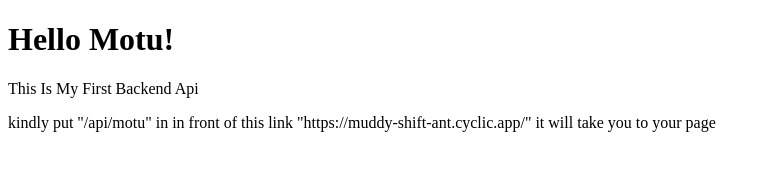
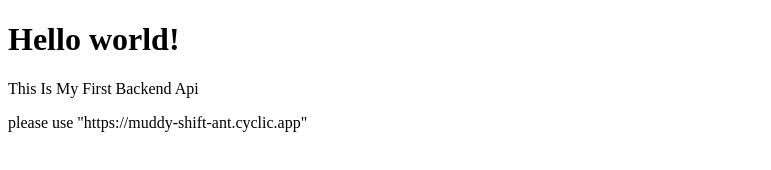
Before and after one commit to vipindevwork/rap-names-api, a website: page index.html in a window 1280 px wide. Shown: the whole page, without its empty margins (0-771 px from the left). Drawn offline with Linux system fonts and the light colour scheme.

Commit message:
some changes in html

```diff
--- a/index.html
+++ b/index.html
@@ -6,9 +6,9 @@
     <title>Document</title>
 </head>
 <body>
-    <h1>Hello Motu!</h1>
+    <h1>Hello world!</h1>
     <p>This Is My First Backend Api </p>
-    <p> kindly put   "/api/motu" in in front of this link "https://muddy-shift-ant.cyclic.app/"
-        it will take you to your page</p>
+    <p> please use "https://muddy-shift-ant.cyclic.app"</p>
+
 </body>
 </html>
```
